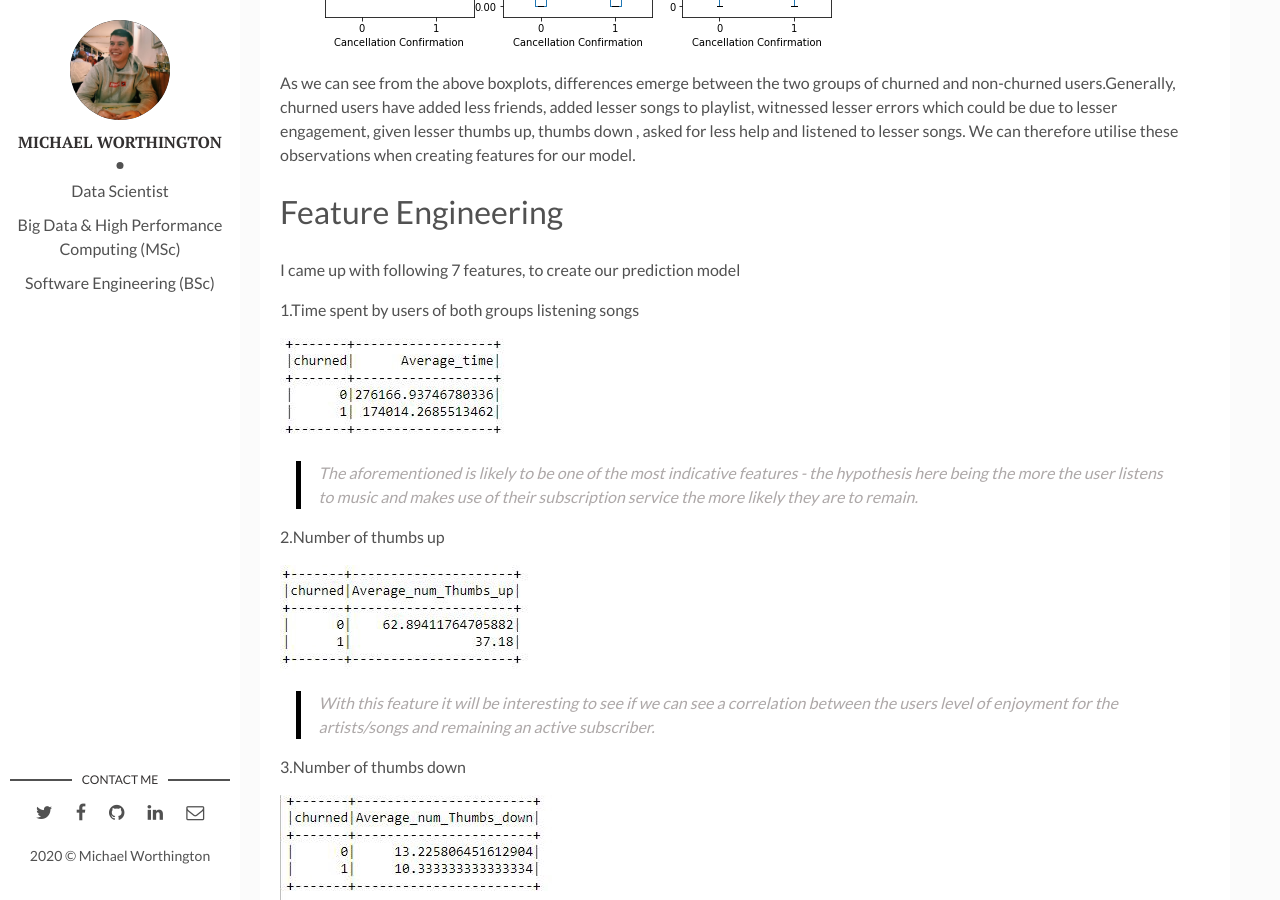
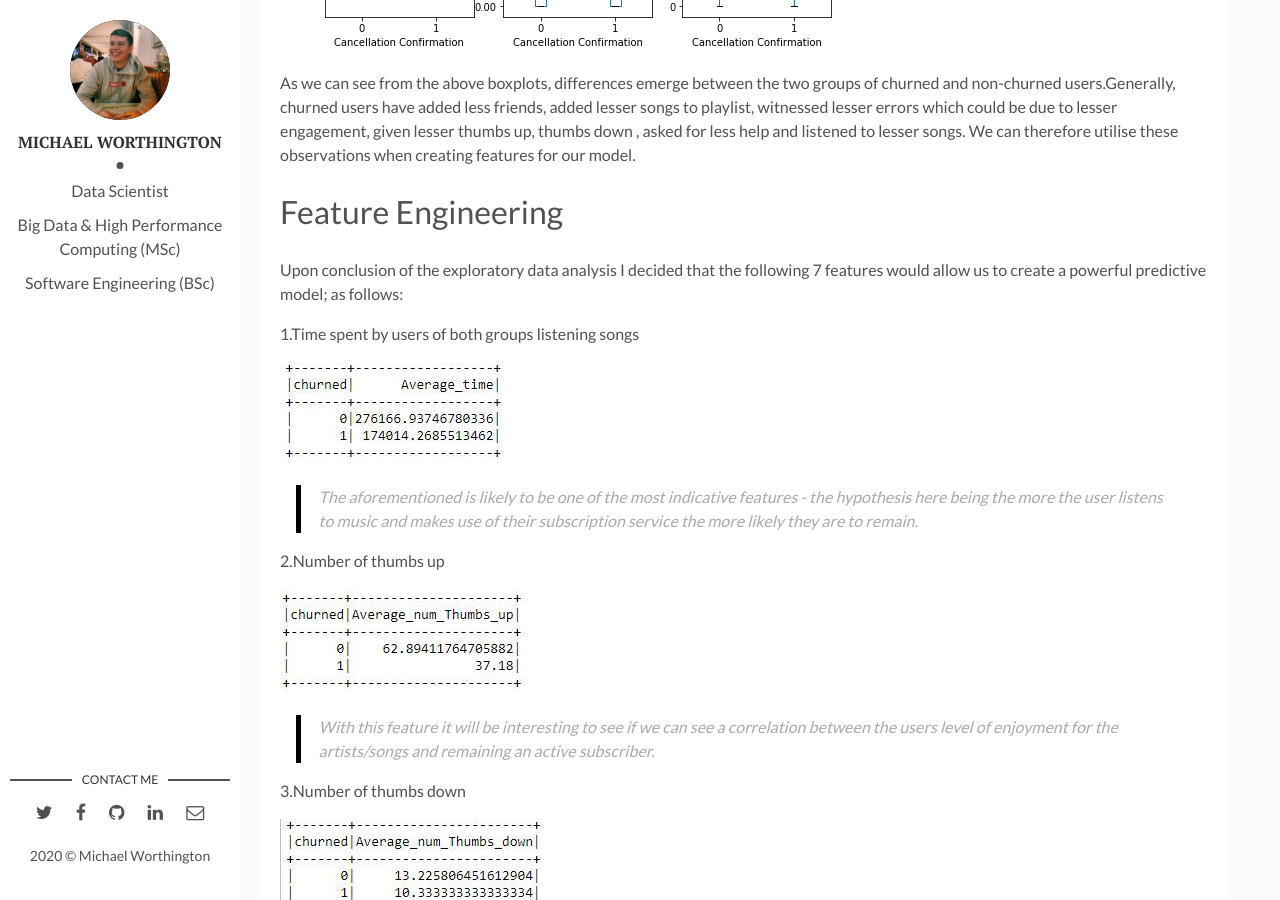
Before and after one commit to Mikewortho/Mikewortho.github.io, a Jekyll site: the page built from _posts/2017-04-06-welcome-to-jekyll.markdown, in a window 1280 px wide and 900 px high, scrolled down 2799 px. Built offline with Jekyll 4.4.1, drawn with Linux system fonts in a browser that asks for light colours.

Commit message:
Update 2017-04-06-welcome-to-jekyll.markdown

```diff
--- a/_posts/2017-04-06-welcome-to-jekyll.markdown
+++ b/_posts/2017-04-06-welcome-to-jekyll.markdown
@@ -30,7 +30,7 @@ As we can see from the above boxplots, differences emerge between the two groups
 
 
 # Feature Engineering
-I came up with following 7 features, to create our prediction model
+Upon conclusion of the exploratory data analysis I decided that the following 7 features would allow us to create a powerful predictive model; as follows:
 
 1.Time spent by users of both groups listening songs
 
```
